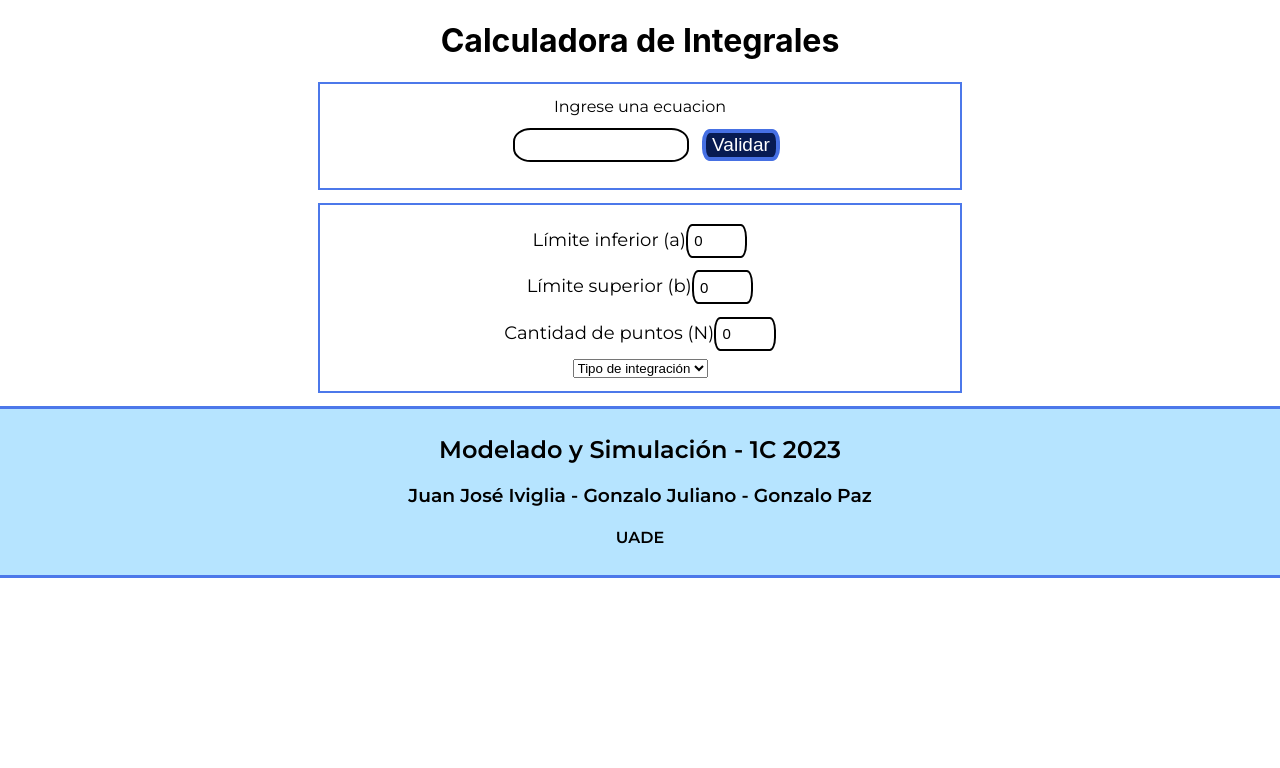
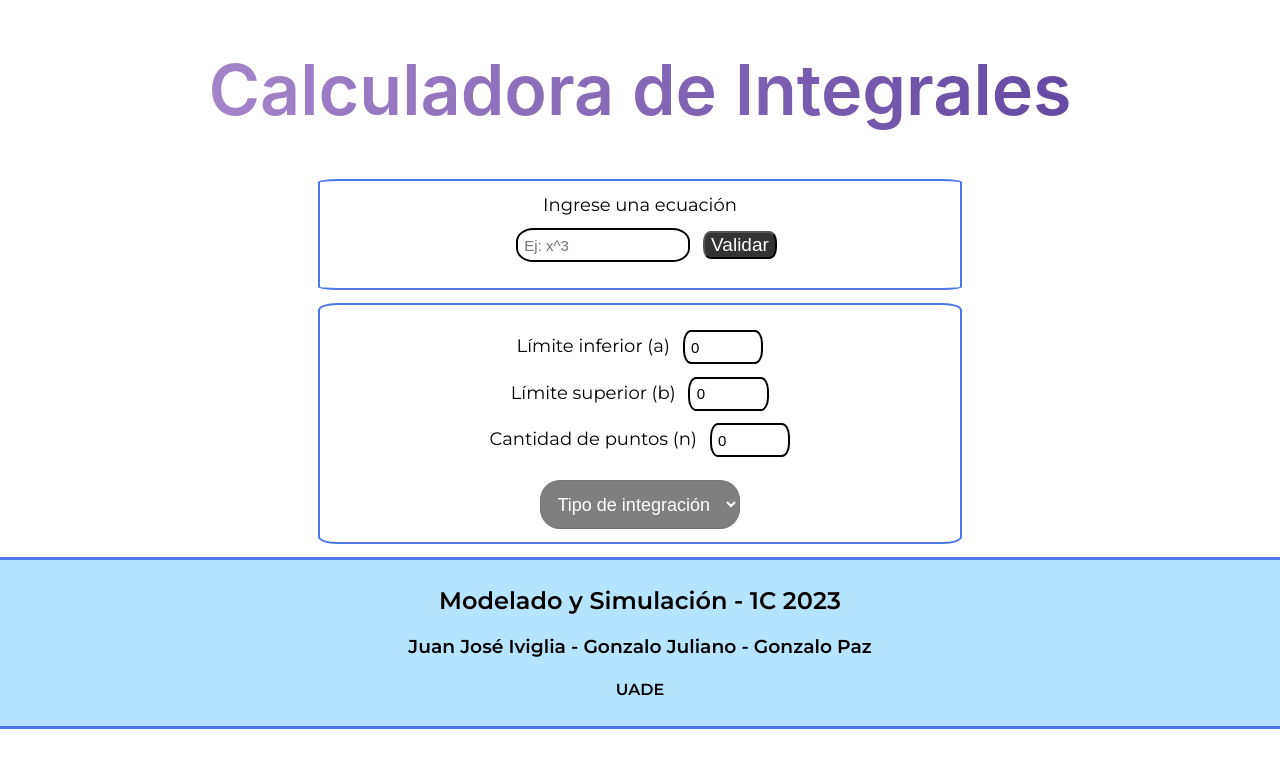
Before and after one commit to GPaz027/modelado-simulacion-tp, a React (Create React App) app: page / in a window 1280 px wide. Shown: the top 768 px of the page. Built offline with nearby package versions, Linux system fonts and the light colour scheme; a web font is replaced by a local one.

Commit message:
More styling and README

```diff
--- a/src/components/footer/footer.styles.jsx
+++ b/src/components/footer/footer.styles.jsx
@@ -1,11 +1,11 @@
 import styled from "styled-components";
 
 export const FooterStyles = styled.div`
-    background-color: #B6E4FF;
-    padding: 0.5vw;
-    border-top: 3px solid #4C78EA;
-    border-bottom: 3px solid #4C78EA;
-    font-family: "Montserrat", sans-serif;
-    font-weight: 600px;
-
-`
+  background-color: #b6e4ff;
+  padding: 0.5vw;
+  border-top: 3px solid #4c78ea;
+  border-bottom: 3px solid #4c78ea;
+  font-family: "Montserrat", sans-serif;
+  font-weight: 600px;
+  text-align: center;
+`;
--- a/src/components/header/header.component.jsx
+++ b/src/components/header/header.component.jsx
@@ -1,8 +1,11 @@
+import { Fragment } from "react";
+import { HeaderStyles } from "./header.styles";
+
 const Header = () => {
   return (
-    <div>
-      <h1>Calculadora de Integrales</h1>
-    </div>
+    <Fragment>
+      <HeaderStyles>Calculadora de Integrales</HeaderStyles>
+    </Fragment>
   );
 };
 
--- /dev/null
+++ b/src/components/header/header.styles.jsx
@@ -0,0 +1,10 @@
+import styled from "styled-components";
+
+export const HeaderStyles = styled.h1`
+  font-size: 70px;
+  font-weight: 600;
+  background-image: linear-gradient(to left, #553c9a, #b393d3);
+  color: transparent;
+  background-clip: text;
+  -webkit-background-clip: text;
+`;
--- a/src/components/interactive-dashboard/interactive-dashboard.component.jsx
+++ b/src/components/interactive-dashboard/interactive-dashboard.component.jsx
@@ -1,10 +1,11 @@
 import React, { useState } from "react";
+import { Fragment } from "react";
+import { useContext } from "react";
 import { UserInputContext } from "../../context/user-input/user-input.context";
-import { useContext } from "react";
 import FunctionRenderer from "../funcion-plot/FunctionPlotter";
 import TypeSelect from "../type-select/type-select.component";
 import RectangleComponent from "../rectangle/rectangle.component";
-import Trapezoidal from "../trapezoidal/trapezoidal";
+import Trapezoidal from "../trapezoidal/trapezoidal.component";
 import MonteCarloIntegration from "../montecarlo/montecarlo.component";
 
 import {
@@ -16,7 +17,7 @@ import {
   EquationInput,
   EquationForm,
   EquationLabel,
-  SubmitButton
+  SubmitButton,
 } from "./interactive-dashboard.styles";
 
 const InteractiveDashboard = () => {
@@ -53,15 +54,16 @@ const InteractiveDashboard = () => {
   };
 
   return (
-    <div>
+    <Fragment>
       <FunctionViewer>
-        <EquationLabel htmlFor="input">Ingrese una ecuacion</EquationLabel>
+        <EquationLabel htmlFor="input">Ingrese una ecuación</EquationLabel>
         <EquationForm>
           <EquationInput
             type="text"
             id="input"
             value={inputValue}
             onChange={handleInputChange}
+            placeholder="Ej: x^3"
           />
           <SubmitButton onClick={handleButtonClick}>Validar</SubmitButton>
           {equation && <FunctionRenderer expression={equation} />}
@@ -90,13 +92,12 @@ const InteractiveDashboard = () => {
         </InputBlock>
 
         <InputBlock>
-          <Label>Cantidad de puntos (N)</Label>
+          <Label>Cantidad de puntos (n)</Label>
           <Input
             placeholder="Cantidad de rectángulos"
             type="number"
             value={recAmount}
             onChange={handleRecChange}
-            max="7000"
           />
         </InputBlock>
 
@@ -129,7 +130,7 @@ const InteractiveDashboard = () => {
           equation={inputValue}
         />
       )}
-    </div>
+    </Fragment>
   );
 };
 
--- a/src/components/interactive-dashboard/interactive-dashboard.styles.jsx
+++ b/src/components/interactive-dashboard/interactive-dashboard.styles.jsx
@@ -5,31 +5,31 @@ export const FunctionViewer = styled.div`
   flex-direction: column;
   align-items: center;
   justify-content: center;
-  border: 2px solid #4C78EA;
+  border: 2px solid #4c78ea;
+  border-radius: 3% / 3%;
   width: 50%;
   margin: 0 auto;
   padding: 1vw 0vw;
 `;
 
-export const InputBlock = styled.div`
-  width: 70%;
-  margin: 0.5vw auto;
+export const InputContainer = styled.div`
+  flex-direction: column;
+  width: 50%;
+  align-items: center;
+  margin: 1vw auto;
+  padding: 1vw 0vw;
+  border: 2px solid #4c78ea;
+  border-radius: 3% / 3%;
 `;
 
-export const InputContainer = styled.div`
-  display: flex;
-  flex-direction: column;
-  width: 50%;
-  justify-content: space-between;
-  align-items: space-between;
+export const InputBlock = styled.div`
   margin: 1vw auto;
-  padding: 1vw 0vw;
-  border: 2px solid #4C78EA;
 `;
 
 export const Label = styled.span`
   font-size: 18px;
   font-family: "Montserrat", sans-serif;
+  align-self: center;
 `;
 
 export const Input = styled.input`
@@ -38,13 +38,14 @@ export const Input = styled.input`
   border: 2px solid black;
   padding: 0.5vw;
   font-size: 15px;
-
-  transition: box-shadow 0.8s ease;
+  margin-left: 1vw;
+  transition: border-color 0.8s, box-shadow 0.8s, background-color 1s ease;
 
   &:focus {
     outline: none;
-    border-color: blue;
+    border-color: #2474c6;
     box-shadow: 0 0 4px rgba(0, 0, 255, 0.5);
+    background-color: #e5e6e7;
   }
 `;
 
@@ -56,12 +57,16 @@ export const EquationInput = styled.input`
   font-size: 15px;
   margin: 1vw 1vw;
 
-  transition: box-shadow 0.8s ease;
+  transition: border-color 0.8s, box-shadow 0.8s, background-color 1s ease;
 
   &:focus {
     outline: none;
-    border-color: blue;
+    border-color: #2474c6;
     box-shadow: 0 0 4px rgba(0, 0, 255, 0.5);
+    background-color: #e5e6e7;
+  }
+  &:focus::placeholder {
+    opacity: 0;
   }
 `;
 
@@ -70,21 +75,18 @@ export const EquationForm = styled.div`
 `;
 
 export const EquationLabel = styled.label`
-  font-size: 16px;
+  font-size: 18px;
   font-family: "Montserrat", sans-serif;
 `;
 
 export const SubmitButton = styled.button`
   font-size: 19px;
-  background-color: #071B52;
+  background-color: rgba(0, 0, 0, 0.8);
+  transition: background-color 0.8s ease;
   color: white;
-  border: 4px solid #4670E3;
   border-radius: 10% / 40%;
 
-  transition: background-color 0.8s ease;
-
   &:hover {
-    background-color: #53679E;
+    background-color: rgba(0, 0, 0, 0.5);
   }
-
 `;
--- /dev/null
+++ b/src/components/montecarlo/montecarlo.styles.jsx
@@ -0,0 +1,5 @@
+import styled from "styled-components";
+
+export const ResultSpan = styled.span`
+  font-size: 25px;
+`;
--- a/src/components/rectangle/rectangle.component.jsx
+++ b/src/components/rectangle/rectangle.component.jsx
@@ -1,6 +1,7 @@
 import Plot from "react-plotly.js";
 import { layoutGenerator, traceGenerator } from "../../utils/plotly";
 import { create, all } from "mathjs";
+import { ResultSpan } from "../trapezoidal/trapezoidal.styles";
 
 const mathjs = create(all);
 
@@ -14,9 +15,9 @@ const RectangleComponent = ({ inf, sup, n, equation }) => {
     let h = (b - a) / n;
     let sum = 0;
     for (var k = 0; k < n; k++) {
-      let x = a + (k * h);
+      let x = a + k * h;
       valuesX.push(x);
-      var result = mathjs.evaluate(f, {x: x});
+      var result = mathjs.evaluate(f, { x: x });
       valuesY.push(result);
       sum += result;
     }
@@ -50,13 +51,18 @@ const RectangleComponent = ({ inf, sup, n, equation }) => {
   const layout = layoutGenerator("Integración por rectángulos");
 
   return (
-    <div>
+    <div style={{ "margin-bottom": "1vw" }}>
       <Plot
         data={[trace, rectangle]}
         layout={layout}
-        style={{ width: "50%", height: "50%", justifyContent: "center", margin: "0 auto" }}
+        style={{
+          width: "50%",
+          height: "50%",
+          justifyContent: "center",
+          margin: "0 auto",
+        }}
       />
-      <span>{result.result}</span>
+      <ResultSpan>Resultado aproximado: {result.result}</ResultSpan>
     </div>
   );
 };
--- a/src/components/trapezoidal/trapezoidal.jsx
+++ b/src/components/trapezoidal/trapezoidal.component.jsx
@@ -1,5 +1,6 @@
 import Plot from "react-plotly.js";
-import { traceGenerator, layoutGenerator } from "../../utils/plotly";
+import { layoutGenerator } from "../../utils/plotly";
+import { ResultSpan } from "./trapezoidal.styles";
 
 const math = require("mathjs");
 
@@ -57,13 +58,18 @@ const Trapezoidal = ({ inf, sup, n, equation }) => {
   const layout = layoutGenerator("Integración por trapecios");
 
   return (
-    <div>
+    <div style={{ "margin-bottom": "1vw" }}>
       <Plot
         data={data}
         layout={layout}
-        style={{ width: "50%", height: "50%", justifyContent: "center", margin: "0 auto" }}
+        style={{
+          width: "50%",
+          height: "50%",
+          justifyContent: "center",
+          margin: "0 auto",
+        }}
       />
-      <span>{result.result}</span>
+      <ResultSpan>Resultado aproximado: {result.result}</ResultSpan>
     </div>
   );
 };
--- /dev/null
+++ b/src/components/trapezoidal/trapezoidal.styles.jsx
@@ -0,0 +1,5 @@
+import styled from "styled-components";
+
+export const ResultSpan = styled.span`
+  font-size: 25px;
+`;
--- a/src/components/type-select/type-select.component.jsx
+++ b/src/components/type-select/type-select.component.jsx
@@ -1,5 +1,7 @@
 import { useContext } from "react";
 import { UserInputContext } from "../../context/user-input/user-input.context";
+import { Select, Option } from "./type-select.styles";
+import { Fragment } from "react";
 
 const TypeSelect = () => {
   const { integralType, setIntegralType } = useContext(UserInputContext);
@@ -9,14 +11,14 @@ const TypeSelect = () => {
   };
 
   return (
-    <div>
-      <select value={integralType} onChange={handleOptionChange}>
-        <option value="">Tipo de integración</option>
-        <option value="rectangles">Rectángulos</option>
-        <option value="trapezoidal">Trapecios</option>
-        <option value="monte-carlo">Monte Carlo</option>
-      </select>
-    </div>
+    <Fragment>
+      <Select value={integralType} onChange={handleOptionChange}>
+        <Option value="">Tipo de integración</Option>
+        <Option value="rectangles">Rectángulos</Option>
+        <Option value="trapezoidal">Trapecios</Option>
+        <Option value="monte-carlo">Monte Carlo</Option>
+      </Select>
+    </Fragment>
   );
 };
 
--- /dev/null
+++ b/src/components/type-select/type-select.styles.jsx
@@ -0,0 +1,18 @@
+import styled from "styled-components";
+
+export const Select = styled.select`
+  margin-top: 10px;
+  padding: 1vw 1vw;
+  cursor: pointer;
+  background-color: rgba(0, 0, 0, 0.5);
+  transition: background-color 0.8s ease;
+  color: white;
+  border-radius: 10% / 40%;
+  font-size: 18px;
+
+  &:hover {
+    background-color: rgba(0, 0, 0, 0.8);
+  }
+`;
+
+export const Option = styled.option``;
```
Also changed, not shown: src/components/montecarlo/montecarlo.component.jsx (+20 -4 lines), 1 other file (tests, documents, lock files or other folders).
